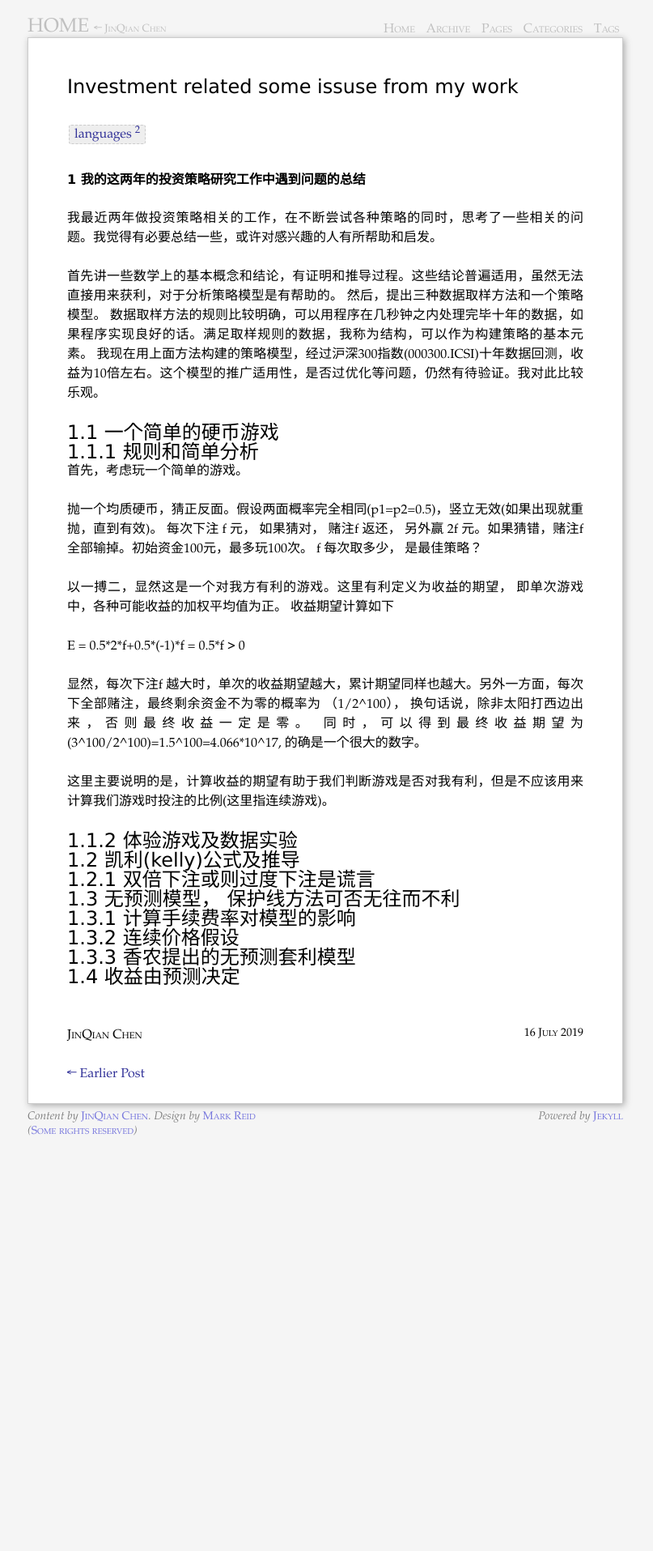
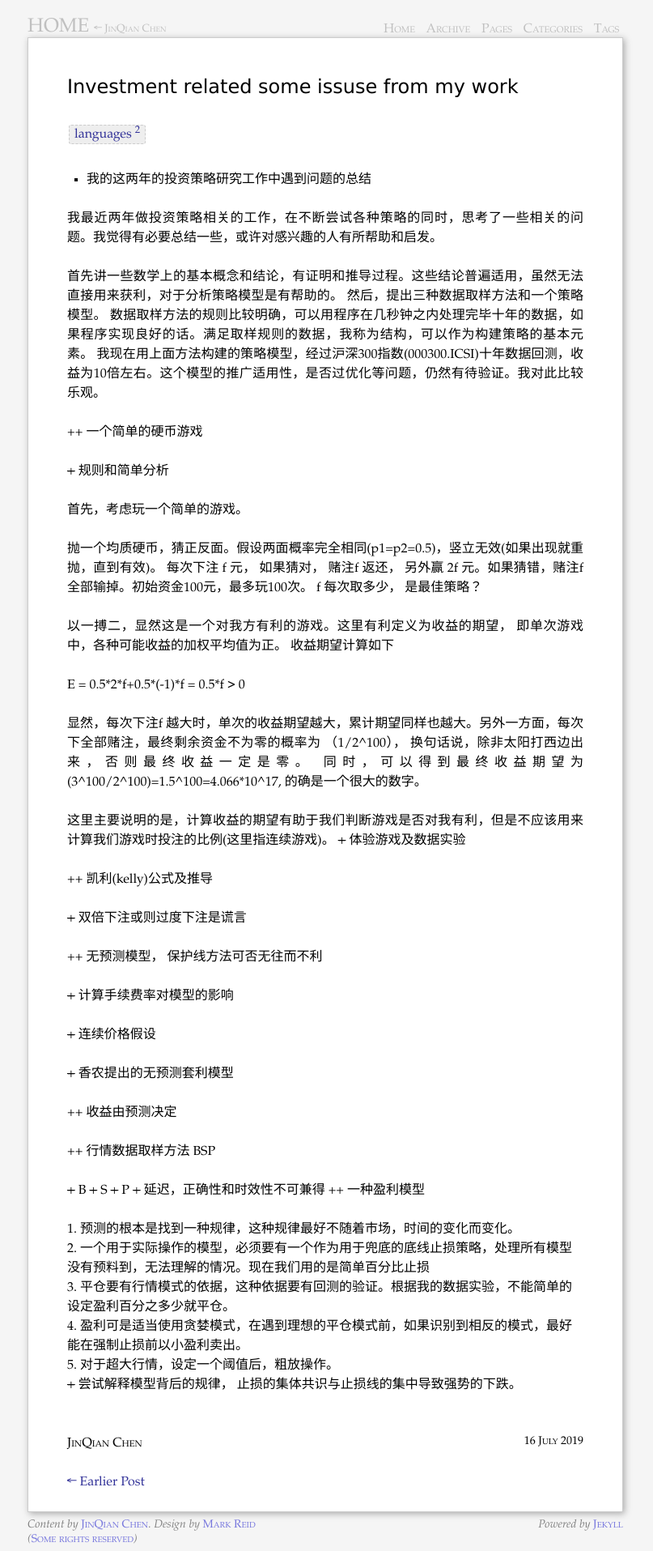
Before and after one commit to chenjinqian/chenjinqian.github.io, a Jekyll site: the page built from _posts/2019-07-16-Investment-related-some-issuses.markdown, in a window 1280 px wide. Shown: the whole page at 81% size, without its empty margins (238-1045 px from the left). Built offline with Jekyll 4.4.1, drawn with Linux system fonts in a browser that asks for light colours; before the commit the page ends 1411 px from its top, so only the background shows below that.

Commit message:
finish  outline

```diff
--- a/_posts/2019-07-16-Investment-related-some-issuses.markdown
+++ b/_posts/2019-07-16-Investment-related-some-issuses.markdown
@@ -8,10 +8,11 @@ tags:
     - languages
 layout: post
 ---
+<ul class="org-ul">
+<li>我的这两年的投资策略研究工作中遇到问题的总结
+</li>
+</ul>
 
-<div id="outline-container-sec-1" class="outline-2">
-<h2 id="sec-1"><span class="section-number-2">1</span> 我的这两年的投资策略研究工作中遇到问题的总结</h2>
-<div class="outline-text-2" id="text-1">
 <p>
 我最近两年做投资策略相关的工作，在不断尝试各种策略的同时，思考了一些相关的问题。我觉得有必要总结一些，或许对感兴趣的人有所帮助和启发。
 </p>
@@ -22,15 +23,16 @@ layout: post
 数据取样方法的规则比较明确，可以用程序在几秒钟之内处理完毕十年的数据，如果程序实现良好的话。满足取样规则的数据，我称为结构，可以作为构建策略的基本元素。
 我现在用上面方法构建的策略模型，经过沪深300指数(000300.ICSI)十年数据回测，收益为10倍左右。这个模型的推广适用性，是否过优化等问题，仍然有待验证。我对此比较乐观。
 </p>
-</div>
 
 
-<div id="outline-container-sec-1-1" class="outline-3">
-<h3 id="sec-1-1"><span class="section-number-3">1.1</span> 一个简单的硬币游戏</h3>
-<div class="outline-text-3" id="text-1-1">
-</div><div id="outline-container-sec-1-1-1" class="outline-4">
-<h4 id="sec-1-1-1"><span class="section-number-4">1.1.1</span> 规则和简单分析</h4>
-<div class="outline-text-4" id="text-1-1-1">
+<p>
+++  一个简单的硬币游戏
+</p>
+
+<p>
+<del>+</del> 规则和简单分析
+</p>
+
 <p>
 首先，考虑玩一个简单的游戏。
 </p>
@@ -57,39 +59,60 @@ E = 0.5*2*f+0.5*(-1)*f = 0.5*f &gt; 0
 
 <p>
 这里主要说明的是，计算收益的期望有助于我们判断游戏是否对我有利，但是不应该用来计算我们游戏时投注的比例(这里指连续游戏)。
+<del>+</del> 体验游戏及数据实验
 </p>
-</div>
-</div>
-<div id="outline-container-sec-1-1-2" class="outline-4">
-<h4 id="sec-1-1-2"><span class="section-number-4">1.1.2</span> 体验游戏及数据实验</h4>
-</div>
-</div>
 
-<div id="outline-container-sec-1-2" class="outline-3">
-<h3 id="sec-1-2"><span class="section-number-3">1.2</span> 凯利(kelly)公式及推导</h3>
-<div class="outline-text-3" id="text-1-2">
-</div><div id="outline-container-sec-1-2-1" class="outline-4">
-<h4 id="sec-1-2-1"><span class="section-number-4">1.2.1</span> 双倍下注或则过度下注是谎言</h4>
-</div>
-</div>
+<p>
+++ 凯利(kelly)公式及推导
+</p>
 
-<div id="outline-container-sec-1-3" class="outline-3">
-<h3 id="sec-1-3"><span class="section-number-3">1.3</span> 无预测模型， 保护线方法可否无往而不利</h3>
-<div class="outline-text-3" id="text-1-3">
-</div><div id="outline-container-sec-1-3-1" class="outline-4">
-<h4 id="sec-1-3-1"><span class="section-number-4">1.3.1</span> 计算手续费率对模型的影响</h4>
-</div>
+<p>
+<del>+</del> 双倍下注或则过度下注是谎言
+</p>
 
-<div id="outline-container-sec-1-3-2" class="outline-4">
-<h4 id="sec-1-3-2"><span class="section-number-4">1.3.2</span> 连续价格假设</h4>
-</div>
+<p>
+++ 无预测模型， 保护线方法可否无往而不利
+</p>
 
-<div id="outline-container-sec-1-3-3" class="outline-4">
-<h4 id="sec-1-3-3"><span class="section-number-4">1.3.3</span> 香农提出的无预测套利模型</h4>
-</div>
-</div>
+<p>
+<del>+</del> 计算手续费率对模型的影响
+</p>
 
-<div id="outline-container-sec-1-4" class="outline-3">
-<h3 id="sec-1-4"><span class="section-number-3">1.4</span> 收益由预测决定</h3>
-</div>
-</div>
+<p>
+<del>+</del> 连续价格假设
+</p>
+
+<p>
+<del>+</del> 香农提出的无预测套利模型
+</p>
+
+<p>
+++ 收益由预测决定
+</p>
+
+<p>
+++ 行情数据取样方法 BSP
+</p>
+
+<p>
+<del>+</del> B
+<del>+</del> S
+<del>+</del> P
+<del>+</del> 延迟，正确性和时效性不可兼得
+++ 一种盈利模型
+</p>
+<ol class="org-ol">
+<li>预测的根本是找到一种规律，这种规律最好不随着市场，时间的变化而变化。
+</li>
+<li>一个用于实际操作的模型，必须要有一个作为用于兜底的底线止损策略，处理所有模型没有预料到，无法理解的情况。现在我们用的是简单百分比止损
+</li>
+<li>平仓要有行情模式的依据，这种依据要有回测的验证。根据我的数据实验，不能简单的设定盈利百分之多少就平仓。
+</li>
+<li>盈利可是适当使用贪婪模式，在遇到理想的平仓模式前，如果识别到相反的模式，最好能在强制止损前以小盈利卖出。
+</li>
+<li>对于超大行情，设定一个阈值后，粗放操作。
+</li>
+</ol>
+<p>
+<del>+</del> 尝试解释模型背后的规律， 止损的集体共识与止损线的集中导致强势的下跌。
+</p>
```
